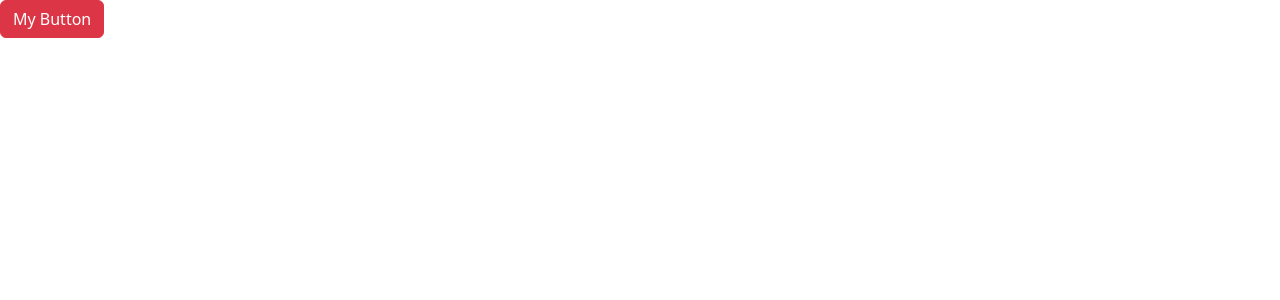
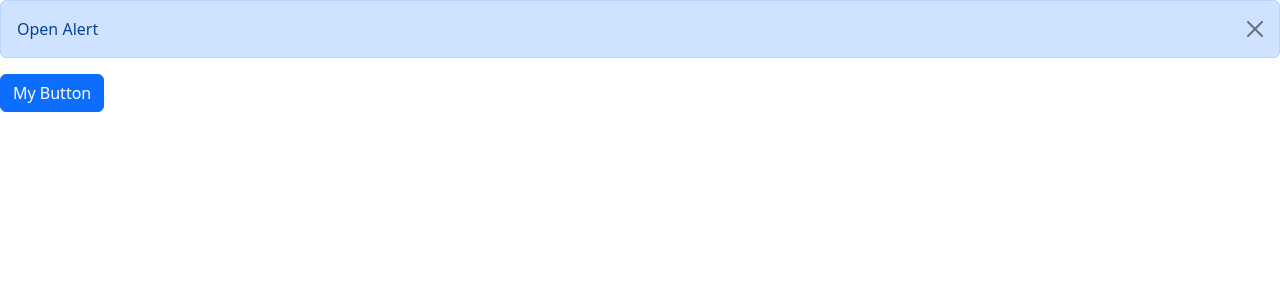
Before and after one commit to dpankov91/react-app, a React (Vite) app: page / in a window 1280 px wide. Both pictures are taken after a click on the button "My Button". Shown: the top 300 px of the page. Built offline with nearby package versions, Linux system fonts and the light colour scheme.

Commit message:
binding alert and button onclick

```diff
--- a/src/App.tsx
+++ b/src/App.tsx
@@ -1,10 +1,16 @@
+import { useState } from "react";
 import Alert from "./components/Alert";
 import Button from "./components/Button";
 
 function App() {
+  const [alertVisible, setAlertVisiblility] = useState(false);
+
   return (
     <div>
-      <Button color="danger" onClick={() => console.log("Clicked")}>
+      {alertVisible && (
+        <Alert onClose={() => setAlertVisiblility(false)}> Open Alert </Alert>
+      )}
+      <Button color="primary" onClick={() => setAlertVisiblility(true)}>
         My Button
       </Button>
     </div>
--- a/src/components/Alert.tsx
+++ b/src/components/Alert.tsx
@@ -2,10 +2,22 @@
 
 interface Props {
   children: ReactNode;
+  onClose: () => void;
 }
 
-const Alert = ({ children }: Props) => {
-  return <div className="alert alert-primary">{children}</div>;
+const Alert = ({ children, onClose }: Props) => {
+  return (
+    <div className="alert alert-primary alert-dismissible">
+      {children}
+      <button
+        type="button"
+        className="btn-close"
+        onClick={onClose}
+        data-bs-dismiss="alert"
+        aria-label="Close"
+      ></button>
+    </div>
+  );
 };
 
 export default Alert;
```
